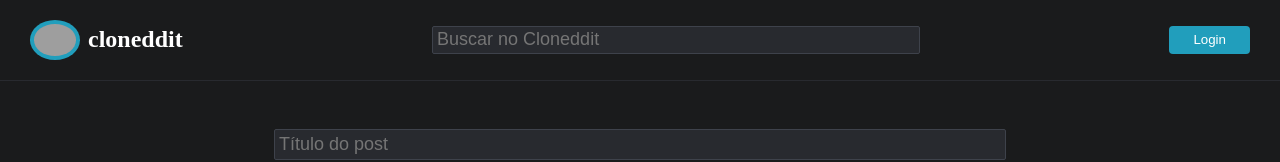
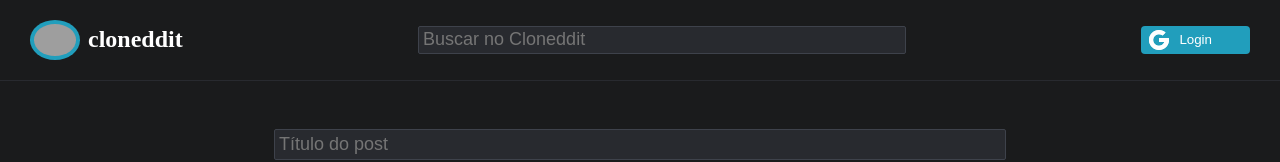
Before and after one commit to Lucas-Almeida-SD/Cloneddit, a React (Create React App) app: page / in a window 1280 px wide. Shown: the top 162 px of the page. Built offline with nearby package versions, Linux system fonts and the light colour scheme; no server answers; the database is empty; grey boxes are pictures that could not be loaded.

Commit message:
style: adicionada imagem do google no botão de login

```diff
--- a/src/components/Header.jsx
+++ b/src/components/Header.jsx
@@ -6,6 +6,7 @@
 import { Link, useHistory } from "react-router-dom";
 
 import robotImg from '../assets/images/robot.png';
+import googleImg from '../assets/images/google-icon.svg';
 import '../styles/header.css';
 
 export function Header(props) {
@@ -45,6 +46,7 @@
       <div className="options">
         {(!user) ? (
           <button className="login" onClick={ signInWithGoogle }>
+            <img src={ googleImg } alt="Logo Google" />
             Login
           </button>
         ) : (
--- a/src/styles/header.css
+++ b/src/styles/header.css
@@ -53,16 +53,25 @@
 
 header .options .login {
   height: 28px;
-  padding: 0 24px;
+  padding: 0 38px;
   cursor: pointer;
   border: 0;
   border-radius: 4px;
   background: #219ebc;
   color: #fff;
+  position: relative;
 }
 
 header .options .login:hover {
   filter: brightness(0.8);
+}
+
+header .options .login img{
+  height: 20px;
+  width: 20px;
+  position: absolute;
+  top: 4px;
+  left: 8px;
 }
 
 header .options a {
```
